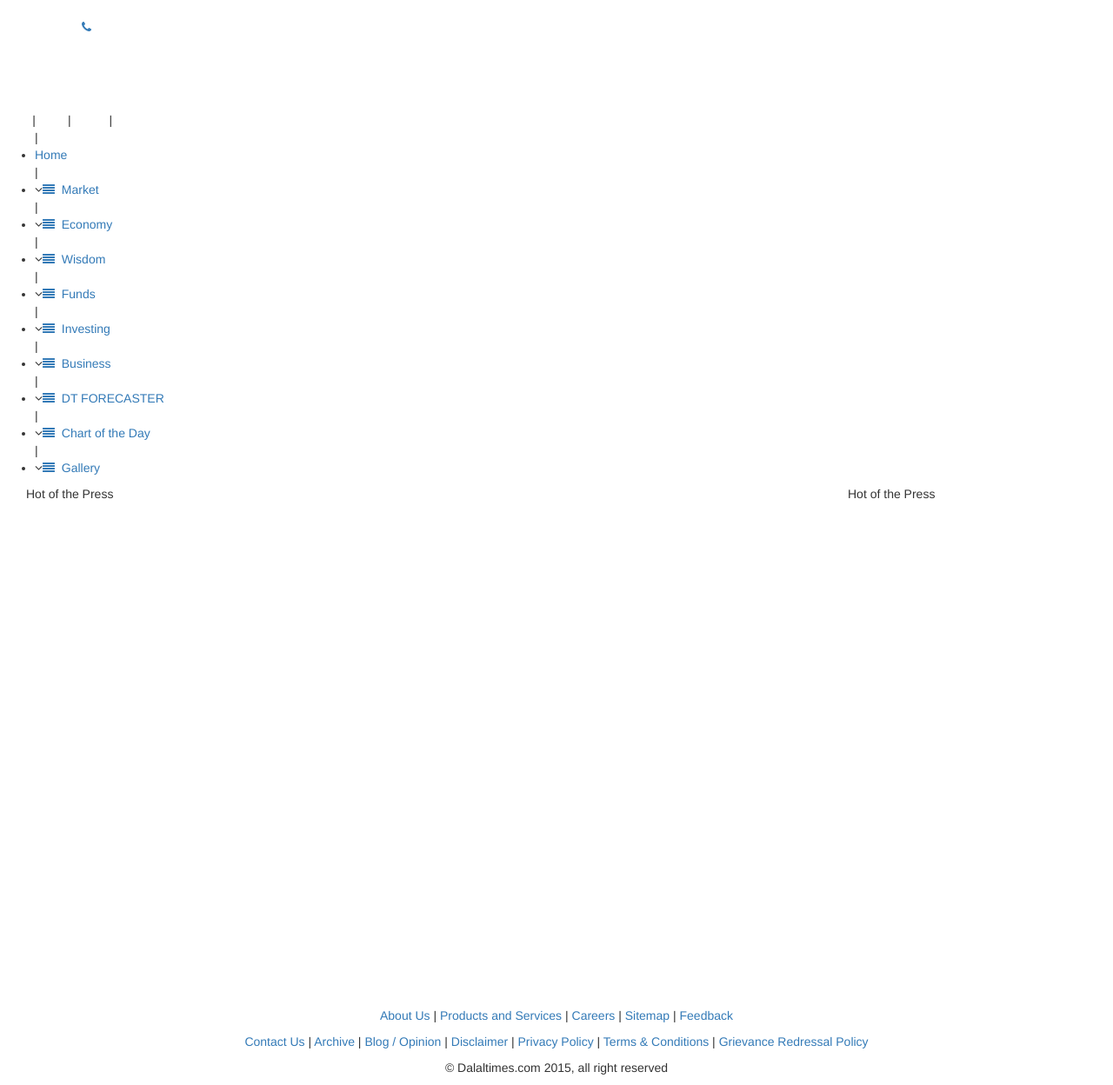
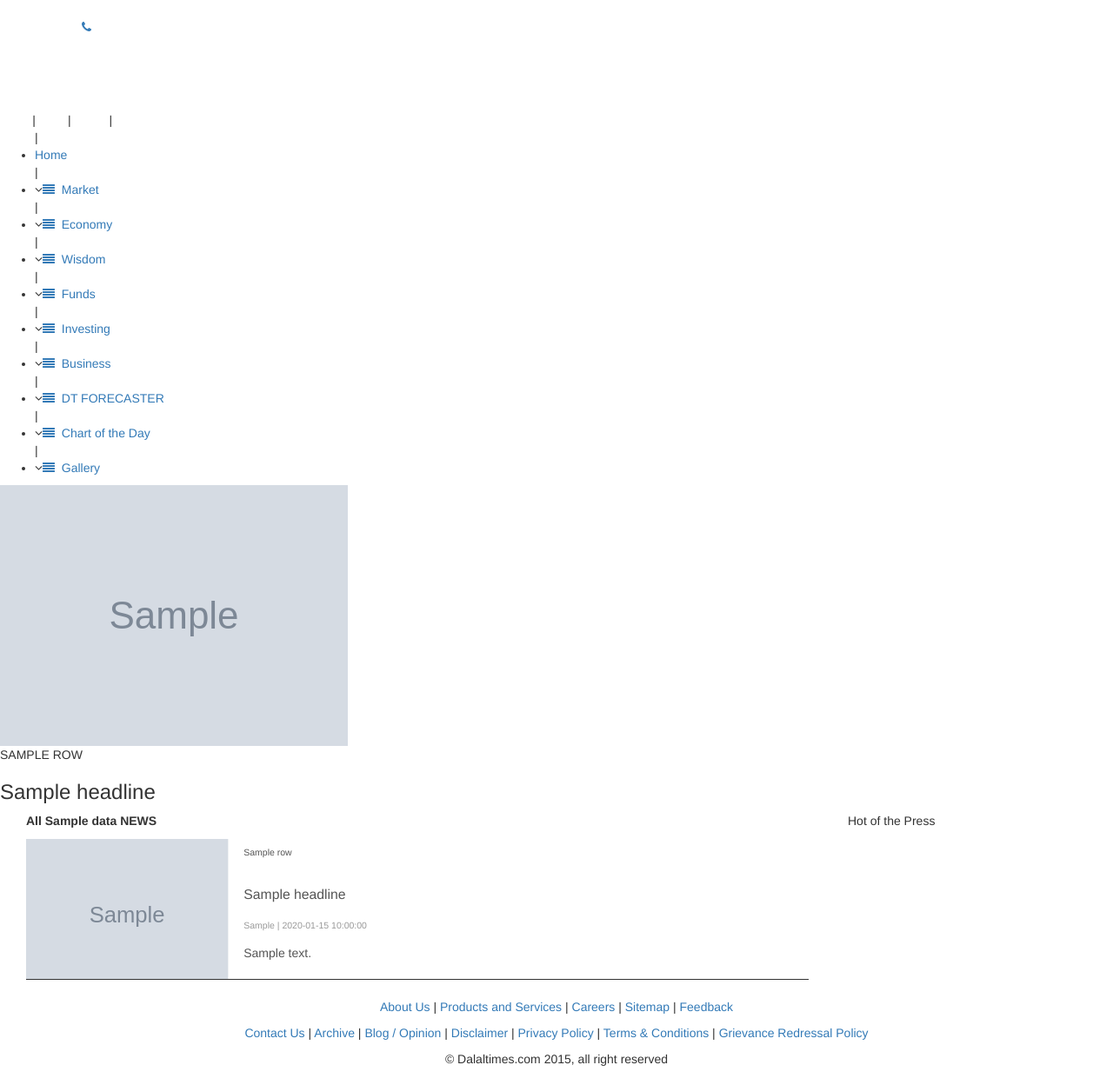
Before and after one commit to ronak1989/dt-cms, a PHP site: template view/category.tpl.php in a window 1280 px wide. Shown: the whole page at 87% size. After the commit the page ends 1226 px from the top, so only its background shows below. Run offline with PHP 8.4, Linux system fonts and the light colour scheme; the template is opened without the code that fills it: most values are stand-ins (such as "Sample title", 1, 10 or a date in 2020); grey boxes marked "Sample" are stand-in pictures; data that the repository does not hold is empty; some libraries are stand-ins or nearby versions.

Commit message:
category page changes

```diff
--- a/public/css/styles.css
+++ b/public/css/styles.css
@@ -105,6 +105,7 @@
 #category-news > ul li.last{border-bottom:none;}
 
 .hot-press{font-size: 0.800em;text-transform: uppercase;color: #FFFFFF;padding:5px;background:#e33827;text-align:center; margin-top:5px}
+.cateogry-list-title{font-size: 0.800em;text-transform: uppercase;color: #FFFFFF;padding:6px;text-align:center; margin-top:6px}
 #press-news{background:#eeeff1; }
 #press-news > ul{list-style-type: none;max-height:750px; overflow-y: visible;overflow-x: hidden;padding:0px 10px 10px 10px;}
 #press-news > ul li{border-bottom:1px solid #9d9fa2;padding:10px; overflow:hidden;  }
--- a/public/js/webslidemenu.js
+++ b/public/js/webslidemenu.js
@@ -9,6 +9,7 @@
    * @return {undefined}
    */
   var backdrop = function() {
+    $(".bigmegamenu").show();
     $(headings)["removeClass"]("menuclose")["addClass"]("menuopen");
   };
   /**
--- a/view/category.tpl.php
+++ b/view/category.tpl.php
@@ -13,10 +13,10 @@
     <script src="<?php echo _CONST_JS_PATH;?>modernizr-2.8.3-respond-1.4.2.min.js"></script>
 </head>
 <body id="top">
-<div class="wsmenucontainer clearfix mrginleft">
-  <div class="wsmenucontent overlapblackbg menuopen"></div>
+<div class="wsmenucontainer clearfix">
+  <div class="wsmenucontent overlapblackbg menuclose"></div>
   <div class="wsmenuexpandermain slideRight">
-    <a id="navToggle" class="animated-arrow slideLeft menuopen"><span></span></a>
+    <a id="navToggle" class="animated-arrow slideLeft menuclose"><span></span></a>
     <a href="" class="smallogo"><img src="<?php echo _CONST_IMAGE_URL;?>logo.png" alt=""></a>
     <a class="callusicon" href="tel:123456789"><span class="fa fa-phone"></span></a>
   </div>
@@ -101,29 +101,58 @@
         <div id="mycarousel" class="carousel slide" data-ride="carousel">
           <!-- Wrapper for slides -->
           <div id="hp-rank" class="carousel-inner" role="listbox">
-            <?php foreach ($data['cover-story-details'] as $key => $value) {
-	$class = ($key == 0) ? 'active' : '';
-	$caption = strtoupper(($value['caption'] == '') ? $value['category_name'] : $value['caption']);
-	?>
-            <div class="item <?php echo $class;?>">
-              <img src="<?php echo $value['image_1600'];?>" alt="<?php echo $value['image_name'];?>">
+            <div class="item active">
+              <img src="<?php echo $data['categoryDetails']['rows'][0]['image_1600'];?>" alt="<?php echo $data['categoryDetails']['rows'][0]['image_name'];?>">
               <div class="rank-article">
-                <span class="article-category"><?php echo $caption;?></span>
-                <h3><?php echo $value['headline'];?></h3>
+                <span class="article-category"><?php echo strtoupper($data['categoryDetails']['rows'][0]['category_name']);?></span>
+                <h3><?php echo $data['categoryDetails']['rows'][0]['headline'];?></h3>
               </div>
             </div>
-<?php }
-?>
           </div>
         </div>
     </section>
 </div>
-<div class="category-section" style="min-height: 600px;">
-    <div class="col-xs-12 col-sm-12 col-md-9 col-lg-9 PT16 PL16">
+<div class="category-section" style="">
+    <div class="col-xs-12 col-sm-12 col-md-9 col-lg-9 PT16 PL16 PR16">
     	<div class="col-xs-12">
-            <div class="hot-press">
-                Hot of the Press
+            <div class="cateogry-list-title category-purple-bkgrnd">
+                <strong>All <?php echo $data['categoryName'];?> NEWS</strong>
             </div>
+            <ol class="stories-list">
+<?php
+unset($data['categoryDetails']['rows'][0]);
+foreach ($data['categoryDetails']['rows'] as $key => $value) {
+	?>
+                <li class="stories-list-element">
+                    <a title="<?php echo $value['headline'];?>" class="story-link" href="">
+                        <figure >
+                          <img alt="<?php echo $value['headline'];?>" src="<?php echo $value['image_300'];?>" class="img-responsive">
+                        </figure>
+                        <div  class="content">
+                            <h5 class="section">
+                                <?php echo $value['sub_category_name'];?>
+                            </h5>
+                            <h3>
+                                <?php echo $value['headline'];?>
+                            </h3>
+                            <div class="byline">
+                                <!-- <div class="author" itemprop="author">Poonam Agarwal</div> -->
+                                <div class="timestamp"><?php echo $value['news_source'];?> | <?php echo $value['modified_date'];?></div>
+                                <div class="clearfix"></div>
+                            </div>
+
+                            <div class="summary">
+                                <?php echo $value['summary'];?>
+                            </div>
+                            <br>
+                        </div>
+                    </a>
+                </li>
+<?php
+}
+?>
+            </ol>
+
         </div>
     </div>
     <div class="col-xs-12 col-sm-12 col-md-3 col-lg-3 PT16 PL16 PR16">
@@ -163,6 +192,148 @@
     <!--Main Menu File-->
     <script>!function(d,s,id){var js,fjs=d.getElementsByTagName(s)[0],p=/^http:/.test(d.location)?'http':'https';if(!d.getElementById(id)){js=d.createElement(s);js.id=id;js.src=p+"://platform.twitter.com/widgets.js";fjs.parentNode.insertBefore(js,fjs);}}(document,"script","twitter-wjs");</script>
 </div>
+<style>
+.stories-list {
+    margin: 0
+}
 
+.stories-list {
+    margin: 0 0 1.5em 0;
+    padding: 0
+}
+
+.stories-list-element {
+    position: relative;
+    list-style: none;
+    background: white;
+    overflow: hidden;
+    clear: both;
+    margin: 0.75em 0;
+    padding: 40% 0 0.25em 0;
+    -webkit-box-shadow: 0 5px 5px rgba(153, 153, 153, 0.5);
+    -moz-box-shadow: 0 5px 5px rgba(153, 153, 153, 0.5);
+    box-shadow: 0 5px 5px rgba(153, 153, 153, 0.5);
+    border-bottom: 1px solid;
+}
+
+@media (min-width: 750px) {
+    .stories-list-element {
+        min-height: 9.375em;
+        padding: 0 0 0 16.625em;
+        box-shadow: none
+    }
+}
+.stories-list-element a,
+.stories-list-element a:active,
+.stories-list-element a:focus {
+    color: #555555;
+    text-decoration: none;
+    padding-bottom: 10px;
+}
+
+
+.stories-list-element figure {
+    position: absolute;
+    display: block;
+    top: 0;
+    left: 0;
+    width: 100%;
+    padding: 40% 0 0 0;
+    overflow: hidden
+}
+@media (min-width: 750px) {
+    .stories-list-element figure {
+        width: 16.625em;
+        height: 100%;
+        bottom: 0;
+        padding: 0
+    }
+}
+.stories-list-element img {
+    display: block;
+    position: absolute;
+    top: 0;
+    width: 100%;
+    left: 50%;
+    -webkit-transform: translate(-50%, 0);
+    -moz-transform: translate(-50%, 0);
+    transform: translate(-50%, 0)
+}
+@media (min-width: 750px) {
+    .stories-list-element img {
+        height: auto;
+        width: 100%;
+        max-width: none
+    }
+}
+.stories-list-element .content {
+    padding: 0 0.75em;
+
+}
+@media (min-width: 750px) {
+    .stories-list-element .content {
+        padding: 0 1.25em;
+        min-height: 10.375em;
+    }
+}
+.stories-list-element h5.section {
+    font-size: 0.75em;
+    padding: 0 0 0.625em 0
+}
+@media (min-width: 750px) {
+    .stories-list-element h5.section {
+        padding: 0 0 1em 0
+    }
+}
+.stories-list-element h3 {
+    font-size: 0.875em;
+    line-height: 1.85714em;
+    font-weight: 400;
+    padding: 0
+}
+@media (min-width: 750px) {
+    .stories-list-element h3 {
+        font-size: 1em;
+        line-height: 1.25em;
+        /*height: 2.0625em*/
+    }
+}
+@media (min-width: 800px) {
+    .stories-list-element h3 {
+        font-size: 1.125em;
+        line-height: 1.3em;
+        /*height: 2.0625em*/
+    }
+}
+@media (min-width: 1200px) {
+    .stories-list-element h3 {
+        line-height: 1.5em
+    }
+}
+.stories-list-element .byline {
+    font-size: 0.75em;
+    color: #999999;
+    line-height: 2.5em;
+    display: none
+}
+@media (min-width: 750px) {
+    .stories-list-element .byline {
+        display: block
+    }
+}
+.stories-list-element .byline .author {
+    float: left;
+    font-weight: 700;
+    font-style: italic;
+    font-size: 12px
+}
+.stories-list-element .byline .timestamp {
+    float: left;
+}
+.stories-list-element .summary {
+    margin-top: 0.66667em;
+}
+
+</style>
 </body>
 </html>
```
Also changed, not shown: class/class.functions.php (added, +14 -0 lines), controller/news.php (+18 -2 lines), index.php (+4 -3 lines), model/newsModel.php (+21 -13 lines), 1 other file.
